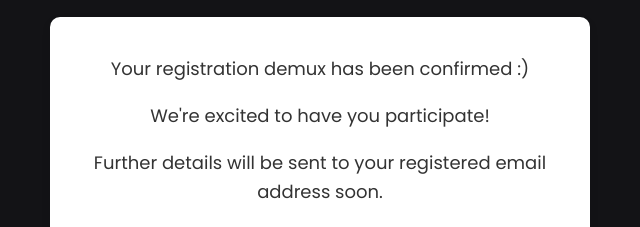
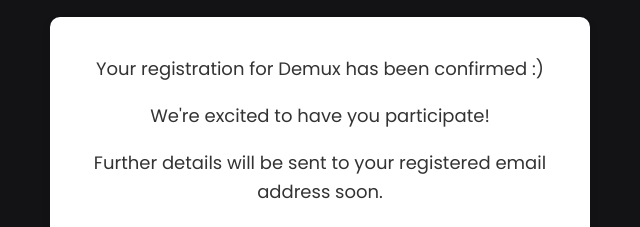
Before and after one commit to random-goose/demux, a plain HTML site: page success.html in a window 1280 px wide. Shown: the part 152-379 px from the top of the page, 320-960 px from the left. Drawn offline with Linux system fonts and the light colour scheme.

Commit message:
spelling mistake in success.html

```diff
--- a/success.html
+++ b/success.html
@@ -116,7 +116,7 @@
     <div class="main-content">
         <h1>Thank You!</h1>
         <div class="confirmation-message">
-            <p>Your registration demux has been confirmed :)</p>
+            <p>Your registration for Demux has been confirmed :)</p>
             <p>We're excited to have you participate!</p>
             <p>Further details will be sent to your registered email address soon.</p>
         </div>
```
